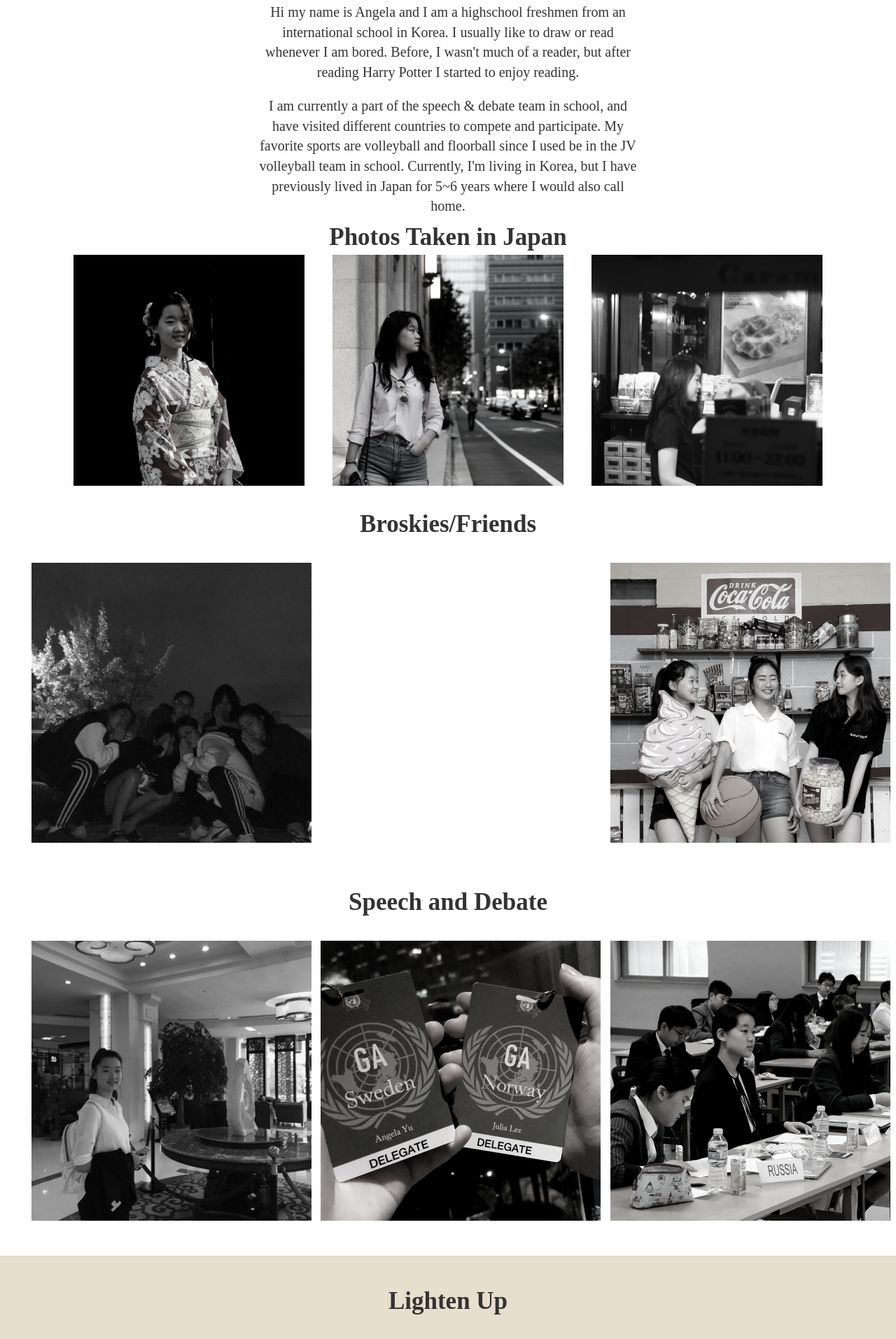
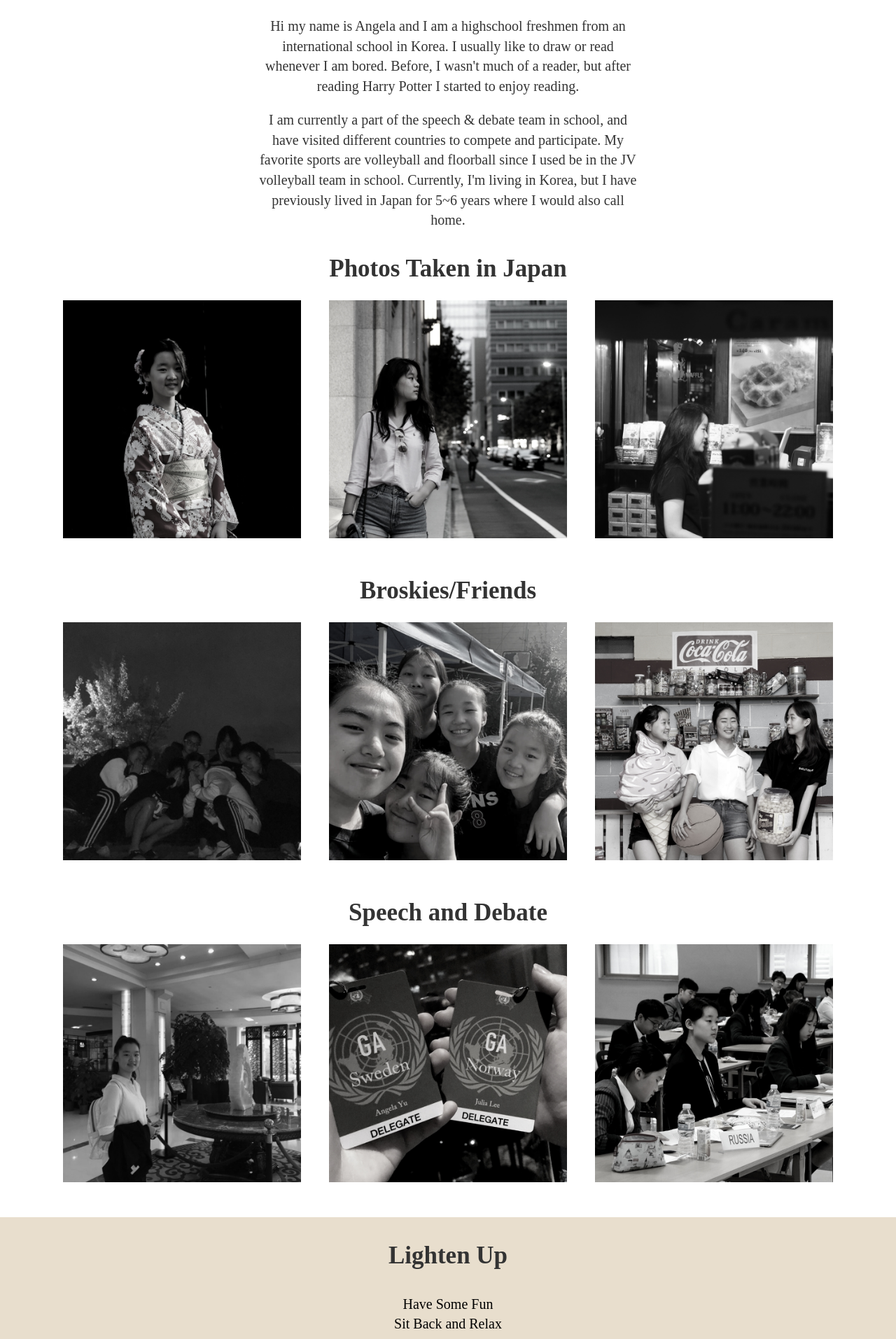
Before and after one commit to angelayu3/angelayu3.github.io, a plain HTML site: page index.html in a window 1280 px wide. Shown: the part 887-2800 px from the top of the page at 70% size. Drawn offline with nearby package versions, Linux system fonts and the light colour scheme.

Commit message:
Trial three
Changed the Q and A and other stuff

```diff
--- a/index.html
+++ b/index.html
@@ -188,7 +188,7 @@ a{
 
 </div>
   <div style="background-color:White;font-size:36px;padding-top:40px;"></div>
-  <center style=font-size:35px><b>Hey, I'm Angela</b></center>
+  <center style=font-size:35px;padding-bottom:20px;><b>Hey, I'm Angela</b></center>
 </div>
 
 <div class="container">
@@ -212,9 +212,9 @@ a{
 </div>
 
 <div class="container">
-  <div style="background-color:White;font-size:36px;padding-top:5px;">
-    <center style=font-size:35px><b>Photos Taken in Japan</b></center>
-    <div class="">
+  <div style="background-color:White;font-size:36px;padding-top:30px;">
+    <center style=font-size:35px;padding-bottom:20px;><b>Photos Taken in Japan</b></center>
+    <div class="row">
       <div class="col-md-4 imagepadding">
         <img src="Kimono2.jpg" class="img-responsive" id="kimono-image" onmouseout="changeImageSrc('kimono-image','Kimono2.jpg')" onmouseover="changeImageSrc('kimono-image','Kimono.jpg')"/>
       </div>
@@ -229,35 +229,45 @@ a{
   </div>
 </div>
 
-<div style="background-color:White;font-size:36px;padding-top:10px;">
-  <center style=font-size:35px><b>Broskies/Friends</b></center>
-  <div class="margined">
+
+<div class="container">
+  <div style="background-color:White;font-size:36px;padding-top:30px;">
+    <center style=font-size:35px;padding-bottom:20px;><b>Broskies/Friends</b></center>
     <div class="row">
-      <div class="col-md-4" id="Broskies">
+      <div class="col-md-4 imagepadding">
+        <img src="Broskies2.jpg" class="img-responsive" id="Broskies-image" onmouseout="changeImageSrc('Broskies-image','Broskies2.jpg')" onmouseover="changeImageSrc('Broskies-image','Broskies.jpg')"/>
       </div>
-      <div class="col-md-4" id="PE">
+
+      <div class="col-md-4 imagepadding">
+        <img src="PE2.jpg" class="img-responsive" id="PE-image" onmouseout="changeImageSrc('PE-image','PE2.jpg')" onmouseover="changeImageSrc('PE-image','PE.jpg')"/>
       </div>
-      <div class="col-md-4" id="OG">
+      <div class="col-md-4 imagepadding">
+        <img src="OG2.jpg" class="img-responsive" id="OG-image" onmouseout="changeImageSrc('OG-image','OG2.jpg')" onmouseover="changeImageSrc('OG-image','OG.jpg')"/>
       </div>
     </div>
   </div>
 </div>
 
-<div style="background-color:White;font-size:36px;padding-top:10px;"></div>
-<center style=font-size:35px><b>Speech and Debate</b></center>
-<div class="margined">
+<div class="container">
+  <div style="background-color:White;font-size:36px;padding-top:30px;padding-bottom:30px">
+    <center style=font-size:35px;padding-bottom:20px;><b>Speech and Debate</b></center>
     <div class="row">
-  <div class="col-md-4" id="MUN">
+      <div class="col-md-4 imagepadding">
+        <img src="MUN2.jpg" class="img-responsive" id="MUN-image" onmouseout="changeImageSrc('MUN-image','MUN2.jpg')" onmouseover="changeImageSrc('MUN-image','MUN.jpg')"/>
       </div>
-  <div class="col-md-4" id="Name">
+
+      <div class="col-md-4 imagepadding">
+        <img src="Name2.jpg" class="img-responsive" id="Name-image" onmouseout="changeImageSrc('Name-image','Name2.jpg')" onmouseover="changeImageSrc('Name-image','Name.jpg')"/>
       </div>
-  <div class="col-md-4" id="Conference">
+      <div class="col-md-4 imagepadding">
+        <img src="Conference2.jpg" class="img-responsive" id="Conference-image" onmouseout="changeImageSrc('Conference-image','Conference2.jpg')" onmouseover="changeImageSrc('Conference-image','Conference.jpg')"/>
       </div>
     </div>
   </div>
 </div>
 
-<div style="background-color:#e8decd;font-size:36px;padding-top:40px;">
+
+  <div style="background-color:#e8decd;font-size:36px;padding-top:30px;">
     <center style=font-size:35px><b>Lighten Up</b></center>
     <div class="margin">
       <center style=font-size:20px></span><a href="https://i-h1.pinimg.com/564x/25/5e/71/255e717237da458ef21813196945f9c6.jpg" target="blank"> Have Some Fun</a><Center>
@@ -270,7 +280,8 @@ a{
     </div>
   </div>
 
-<div style="background-color:white;font-size:36px;padding-top:40px;">
+
+<div style="background-color:white;font-size:36px;padding-top:30px;">
   <center style=font-size:35px><span class="glyphicon glyphicon-headphones" aria-hidden="true"></center>
   <center style=font-size:25px>Ocean by Martin Garrix ft. Khalid</center>
   <div class="song">
@@ -278,6 +289,7 @@ a{
   </div>
 </div>
 
+<center style=font-size:25px;padding-bottom:30px;><b>Q and A<b></center>
 <div class="container">
   <!-- beginning of accordion -->
   <div class="panel-group" id="accordion" role="tablist" aria-multiselectable="true">
@@ -291,7 +303,10 @@ a{
       </div>
       <div id="collapseOne" class="panel-collapse collapse in" role="tabpanel" aria-labelledby="headingOne">
         <div class="panel-body">
-          <center>Anim pariatur cliche reprehenderit, enim eiusmod high life accusamus terry richardson ad squid. 3 wolf moon officia aute, non cupidatat skateboard dolor brunch. Food truck quinoa nesciunt laborum eiusmod. Brunch 3 wolf moon tempor, sunt aliqua put a bird on it squid single-origin coffee nulla assumenda shoreditch et. Nihil anim keffiyeh helvetica, craft beer labore wes anderson cred nesciunt sapiente ea proident. Ad vegan excepteur butcher vice lomo. Leggings occaecat craft beer farm-to-table, raw denim aesthetic synth nesciunt you probably haven't heard of them accusamus labore sustainable VHS. </center>
+          <center>Harry Potter</center>
+          <center>Maze Runners</center>
+          <center>Brooklyn 99</center>
+          <center>Young and Hungry</center>
         </div>
       </div>
     </div>
@@ -305,7 +320,11 @@ a{
       </div>
       <div id="collapseTwo" class="panel-collapse collapse" role="tabpanel" aria-labelledby="headingTwo">
         <div class="panel-body">
-        <center>  Anim pariatur cliche reprehenderit, enim eiusmod high life accusamus terry richardson ad squid. 3 wolf moon officia aute, non cupidatat skateboard dolor brunch. Food truck quinoa nesciunt laborum eiusmod. Brunch 3 wolf moon tempor, sunt aliqua put a bird on it squid single-origin coffee nulla assumenda shoreditch et. Nihil anim keffiyeh helvetica, craft beer labore wes anderson cred nesciunt sapiente ea proident. Ad vegan excepteur butcher vice lomo. Leggings occaecat craft beer farm-to-table, raw denim aesthetic synth nesciunt you probably haven't heard of them accusamus labore sustainable VHS.</center>
+        <center>Ocean</center>
+        <center>Vultures</center>
+        <center>Whenever</center>
+        <center>Goodbye</center>
+        <center>Final Call</center>
         </div>
       </div>
     </div>
@@ -319,7 +338,7 @@ a{
       </div>
       <div id="collapseThree" class="panel-collapse collapse" role="tabpanel" aria-labelledby="headingThree">
         <div class="panel-body">
-          <center>Anim pariatur cliche reprehenderit, enim eiusmod high life accusamus terry richardson ad squid. 3 wolf moon officia aute, non cupidatat skateboard dolor brunch. Food truck quinoa nesciunt laborum eiusmod. Brunch 3 wolf moon tempor, sunt aliqua put a bird on it squid single-origin coffee nulla assumenda shoreditch et. Nihil anim keffiyeh helvetica, craft beer labore wes anderson cred nesciunt sapiente ea proident. Ad vegan excepteur butcher vice lomo. Leggings occaecat craft beer farm-to-table, raw denim aesthetic synth nesciunt you probably haven't heard of them accusamus labore sustainable VHS.</center>
+          <center>Speech and Debate.</center>
         </div>
       </div>
     </div>
@@ -333,7 +352,7 @@ a{
       </div>
       <div id="collapseFour" class="panel-collapse collapse" role="tabpanel" aria-labelledby="headingFour">
         <div class="panel-body">
-          Anim pariatur cliche reprehenderit, enim eiusmod high life accusamus terry richardson ad squid. 3 wolf moon officia aute, non cupidatat skateboard dolor brunch. Food truck quinoa nesciunt laborum eiusmod. Brunch 3 wolf moon tempor, sunt aliqua put a bird on it squid single-origin coffee nulla assumenda shoreditch et. Nihil anim keffiyeh helvetica, craft beer labore wes anderson cred nesciunt sapiente ea proident. Ad vegan excepteur butcher vice lomo. Leggings occaecat craft beer farm-to-table, raw denim aesthetic synth nesciunt you probably haven't heard of them accusamus labore sustainable VHS.
+          <center>Drawing and Painting</center>
         </div>
       </div>
     </div>
@@ -341,13 +360,13 @@ a{
       <div class="panel-heading" role="tab" id="headingFive">
         <h4 class="panel-title">
           <a class="collapsed" role="button" data-toggle="collapse" data-parent="#accordion" href="#collapseFive" aria-expanded="false" aria-controls="collapseFive">
-            Life in Japan
+          <center>  Life in Japan </center>
           </a>
         </h4>
       </div>
       <div id="collapseFive" class="panel-collapse collapse" role="tabpanel" aria-labelledby="headingFive">
         <div class="panel-body">
-          Anim pariatur cliche reprehenderit, enim eiusmod high life accusamus terry richardson ad squid. 3 wolf moon officia aute, non cupidatat skateboard dolor brunch. Food truck quinoa nesciunt laborum eiusmod. Brunch 3 wolf moon tempor, sunt aliqua put a bird on it squid single-origin coffee nulla assumenda shoreditch et. Nihil anim keffiyeh helvetica, craft beer labore wes anderson cred nesciunt sapiente ea proident. Ad vegan excepteur butcher vice lomo. Leggings occaecat craft beer farm-to-table, raw denim aesthetic synth nesciunt you probably haven't heard of them accusamus labore sustainable VHS.
+        <center>  Anim pariatur cliche reprehenderit, enim eiusmod high life accusamus terry richardson ad squid. 3 wolf moon officia aute, non cupidatat skateboard dolor brunch. Food truck quinoa nesciunt laborum eiusmod. Brunch 3 wolf moon tempor, sunt aliqua put a bird on it squid single-origin coffee nulla assumenda shoreditch et. Nihil anim keffiyeh helvetica, craft beer labore wes anderson cred nesciunt sapiente ea proident. Ad vegan excepteur butcher vice lomo. Leggings occaecat craft beer farm-to-table, raw denim aesthetic synth nesciunt you probably haven't heard of them accusamus labore sustainable VHS. </center>
         </div>
       </div>
     </div>
```
Lines whose indentation alone changed are shown as unchanged.
